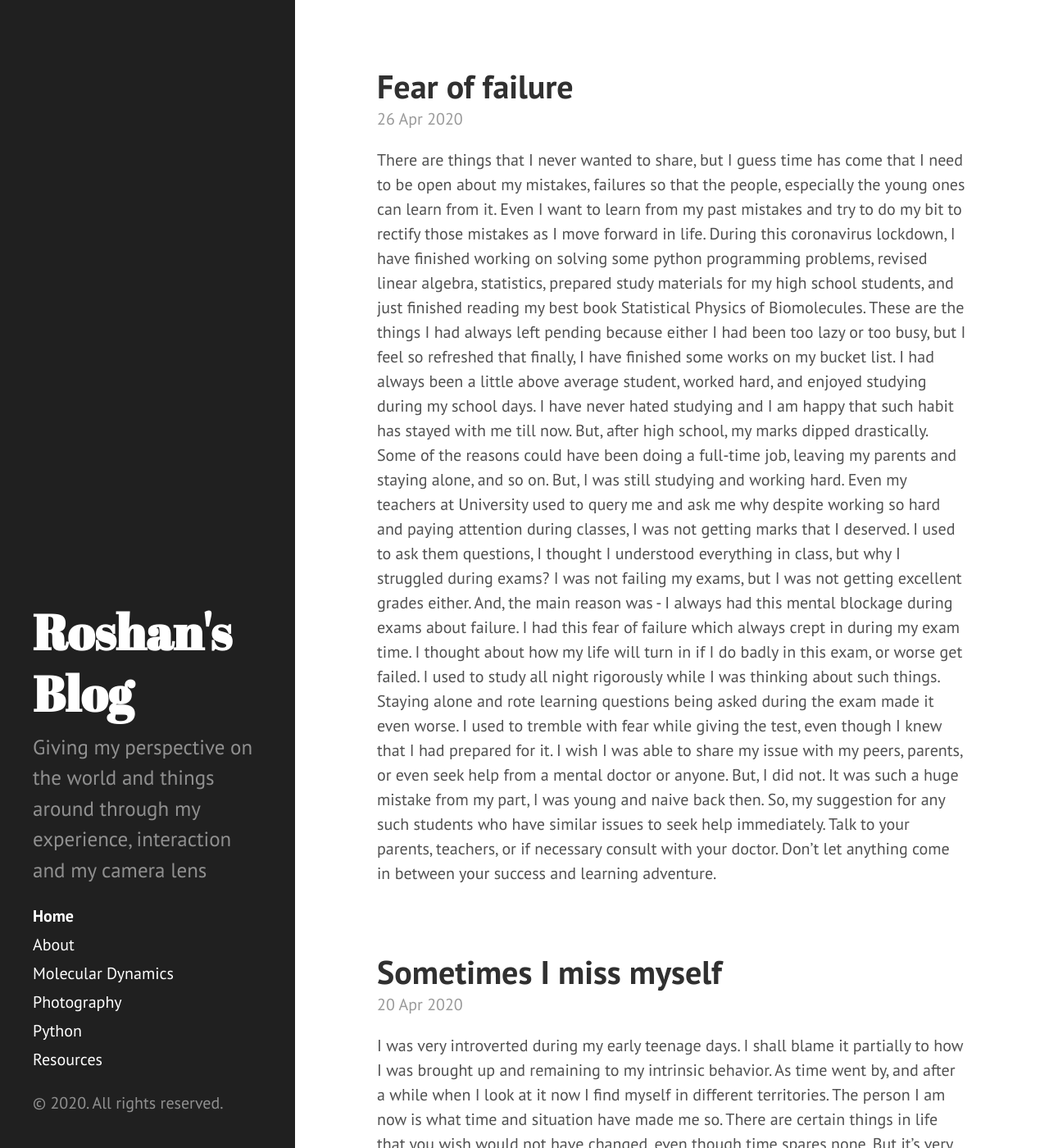
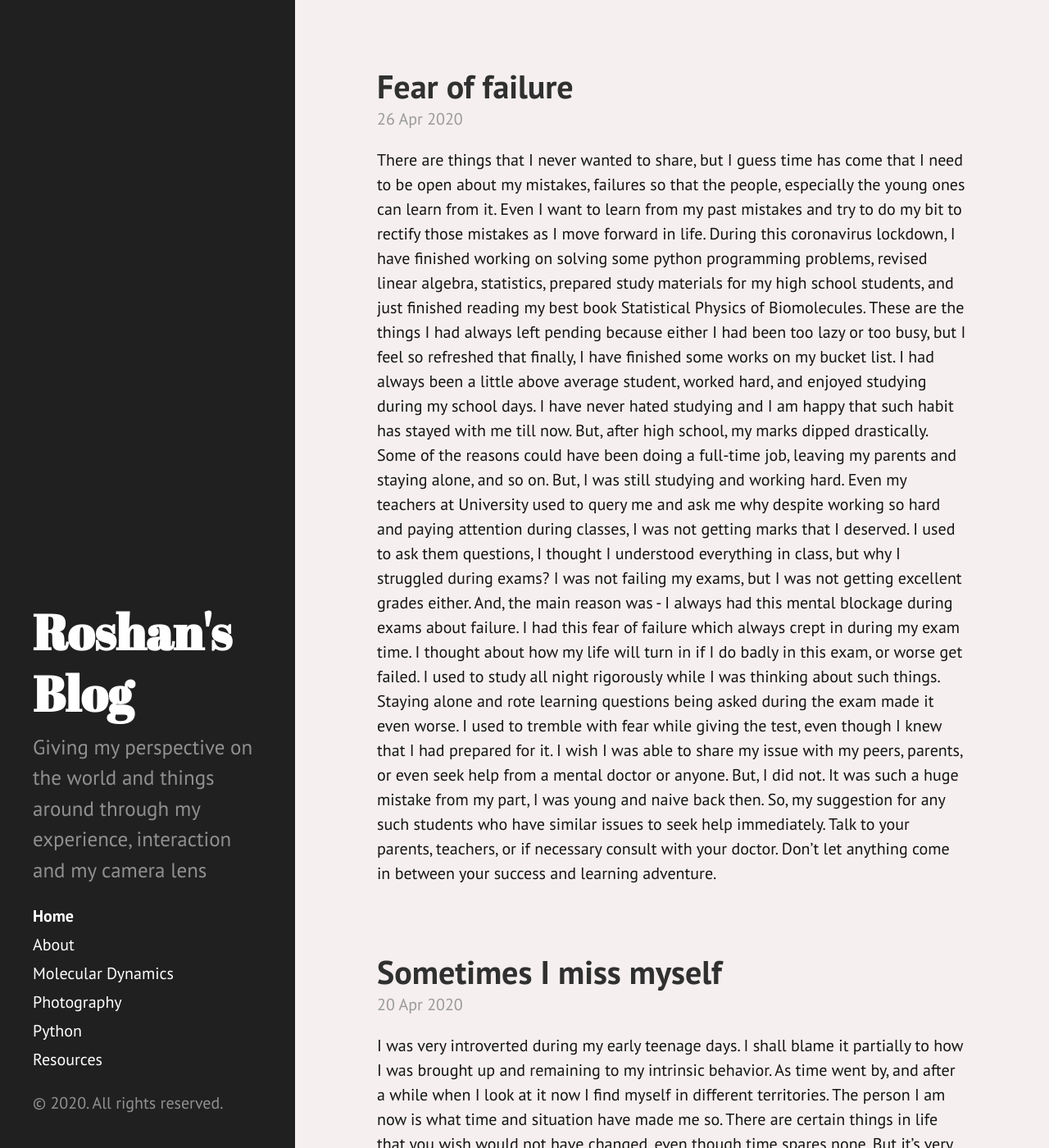
Before and after one commit to roshrestha/roshrestha.github.io, a Jekyll site: the page built from index.html, in a window 1280 px wide and 1400 px high. Shown: the whole window at 82% size. Built offline with Jekyll 4.4.1, drawn with Linux system fonts in a browser that asks for light colours; the list of posts is cut into pages by our own code.

Commit message:
changed bg color

```diff
--- a/public/css/hyde.css
+++ b/public/css/hyde.css
@@ -58,6 +58,7 @@ html {
   padding: 2rem 1rem;
   color: rgba(255,255,255,.5);
   background-color: #202020;
+
 }
 @media (min-width: 48em) {
   .sidebar {
--- a/public/css/poole.css
+++ b/public/css/poole.css
@@ -59,10 +59,12 @@ html {
 }
 
 body {
-  color: #515151;
-  background-color: #fff;
+  color: #151414;
+  background-color: #f5efef;
+
   -webkit-text-size-adjust: 100%;
       -ms-text-size-adjust: 100%;
+
 }
 
 /* No `:visited` state is required by default (browsers will use `a`) */
```
